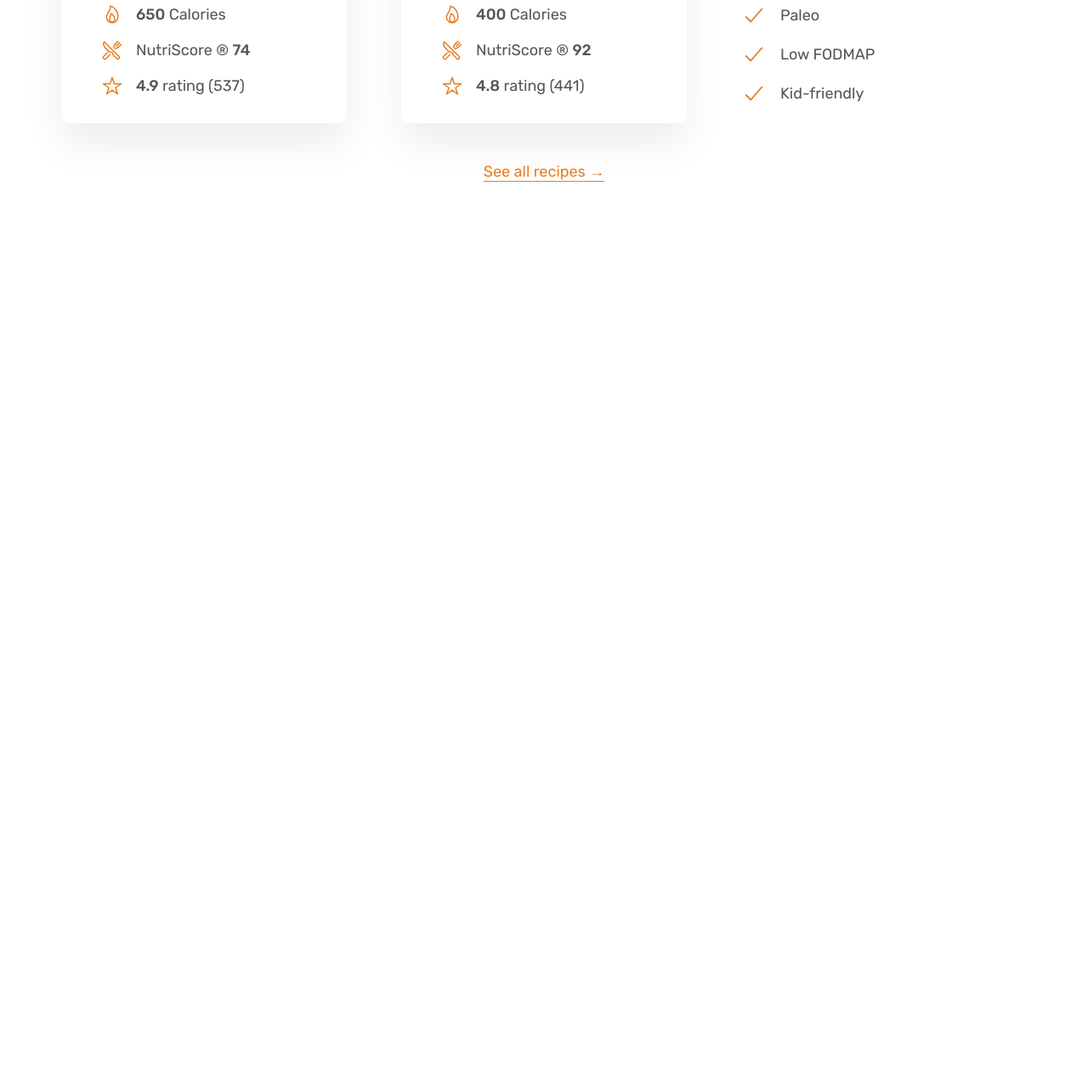
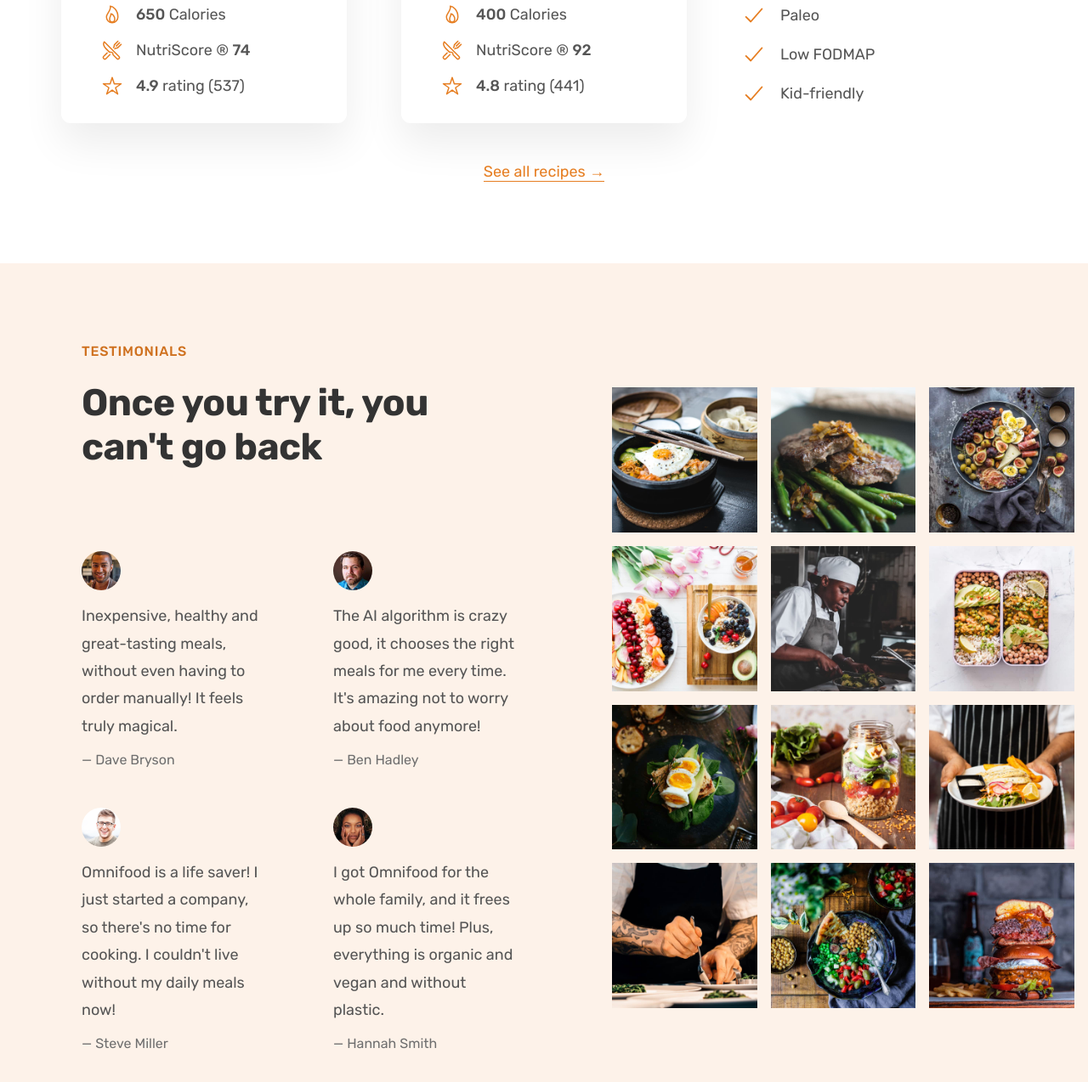
Before and after one commit to TomyOne/TomyOne.github.io, a plain HTML site: page test1/index.html in a window 1280 px wide. Shown: the part 3250-4524 px from the top of the page at 85% size. Before the commit the page ends 3560 px from the top, so only its background shows below. Drawn offline with nearby package versions, Linux system fonts and the light colour scheme.

Commit message:
add testimonials section

```diff
--- a/test1/css/style.css
+++ b/test1/css/style.css
@@ -198,7 +198,7 @@
 }
 
 /* ************************************************* */
-/* MEALIS SECTION */
+/* MEALS SECTION */
 /* ************************************************* */
 .section-meals {
   padding: 9.6rem 0;
@@ -289,3 +289,58 @@
   text-align: center;
   font-size: 1.8rem;
 }
+
+/* ************************************************* */
+/* TESTIMONIALS SECTION */
+/* ************************************************* */
+.section-testimonials {
+  background-color: #fdf2e9;
+  display: grid;
+  grid-template-columns: 55fr 45fr;
+  align-items: center;
+}
+.testimonials-container {
+  padding: 9.6rem;
+}
+.testimonials {
+  display: grid;
+  grid-template-columns: 1fr 1fr;
+  row-gap: 4.8rem;
+  column-gap: 8rem;
+}
+
+.testimonial-img {
+  width: 4.6rem;
+  border-radius: 50%;
+  margin-bottom: 1.2rem;
+}
+
+.testimonial-text {
+  font-size: 1.8rem;
+  line-height: 1.8;
+  margin-bottom: 1.6rem;
+}
+
+.testimonial-name {
+  font-size: 1.6rem;
+  color: #6f6f6f;
+}
+
+.gallery {
+  display: grid;
+  grid-template-columns: repeat(3, 1fr);
+  gap: 1.6rem;
+  padding: 1.6rem;
+}
+.gallery-item {
+  overflow: hidden;
+}
+.gallery-item img {
+  display: block;
+  width: 100%;
+  transition: all 0.4;
+}
+
+.gallery-item img:hover {
+  transform: scale(1.1);
+}
--- a/test1/index.html
+++ b/test1/index.html
@@ -266,6 +266,86 @@
           <a href="#" class="link">See all recipes &rarr;</a>
         </div>
       </section>
+
+      <section class="section-testimonials">
+        <div class="testimonials-container">
+          <span class="subheading">Testimonials</span>
+          <h2 class="heading-secondary">Once you try it, you can't go back</h2>
+          <div class="testimonials">
+            <figure class="testimonial">
+              <img class="testimonial-img" src="img/customers/dave.jpg" />
+              <blockquote class="testimonial-text">
+                Inexpensive, healthy and great-tasting meals, without even
+                having to order manually! It feels truly magical.
+              </blockquote>
+              <p class="testimonial-name">&mdash; Dave Bryson</p>
+            </figure>
+            <figure class="testimonial">
+              <img class="testimonial-img" src="img/customers/ben.jpg" />
+              <blockquote class="testimonial-text">
+                The AI algorithm is crazy good, it chooses the right meals for
+                me every time. It's amazing not to worry about food anymore!
+              </blockquote>
+              <p class="testimonial-name">&mdash; Ben Hadley</p>
+            </figure>
+            <figure class="testimonial">
+              <img class="testimonial-img" src="img/customers/steve.jpg" />
+              <blockquote class="testimonial-text">
+                Omnifood is a life saver! I just started a company, so there's
+                no time for cooking. I couldn't live without my daily meals now!
+              </blockquote>
+              <p class="testimonial-name">&mdash; Steve Miller</p>
+            </figure>
+            <figure class="testimonial">
+              <img class="testimonial-img" src="img/customers/hannah.jpg" />
+              <blockquote class="testimonial-text">
+                I got Omnifood for the whole family, and it frees up so much
+                time! Plus, everything is organic and vegan and without plastic.
+              </blockquote>
+              <p class="testimonial-name">&mdash; Hannah Smith</p>
+            </figure>
+          </div>
+        </div>
+        <div class="gallery">
+          <figure class="gallery-item">
+            <img src="img/gallery/gallery-1.jpg" alt="Photo of food" />
+            <!-- <figcaption></figcaption> -->
+          </figure>
+          <figure class="gallery-item">
+            <img src="img/gallery/gallery-2.jpg" alt="Photo of food" />
+          </figure>
+          <figure class="gallery-item">
+            <img src="img/gallery/gallery-3.jpg" alt="Photo of food" />
+          </figure>
+          <figure class="gallery-item">
+            <img src="img/gallery/gallery-4.jpg" alt="Photo of food" />
+          </figure>
+          <figure class="gallery-item">
+            <img src="img/gallery/gallery-5.jpg" alt="Photo of food" />
+          </figure>
+          <figure class="gallery-item">
+            <img src="img/gallery/gallery-6.jpg" alt="Photo of food" />
+          </figure>
+          <figure class="gallery-item">
+            <img src="img/gallery/gallery-7.jpg" alt="Photo of food" />
+          </figure>
+          <figure class="gallery-item">
+            <img src="img/gallery/gallery-8.jpg" alt="Photo of food" />
+          </figure>
+          <figure class="gallery-item">
+            <img src="img/gallery/gallery-9.jpg" alt="Photo of food" />
+          </figure>
+          <figure class="gallery-item">
+            <img src="img/gallery/gallery-10.jpg" alt="Photo of food" />
+          </figure>
+          <figure class="gallery-item">
+            <img src="img/gallery/gallery-11.jpg" alt="Photo of food" />
+          </figure>
+          <figure class="gallery-item">
+            <img src="img/gallery/gallery-12.jpg" alt="Photo of food" />
+          </figure>
+        </div>
+      </section>
     </main>
 
     <script src="https://unpkg.com/ionicons@7.1.0/dist/ionicons/ionicons.js"></script>
```
